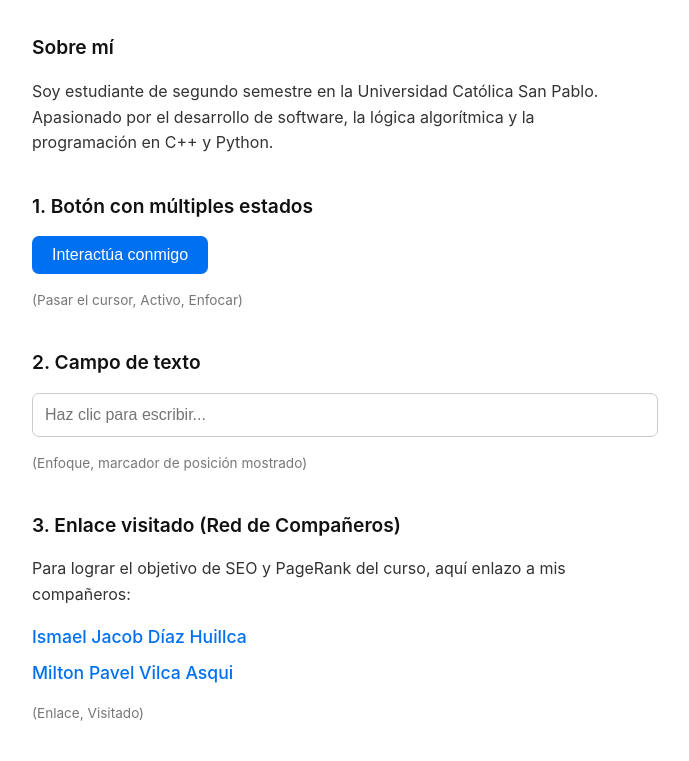
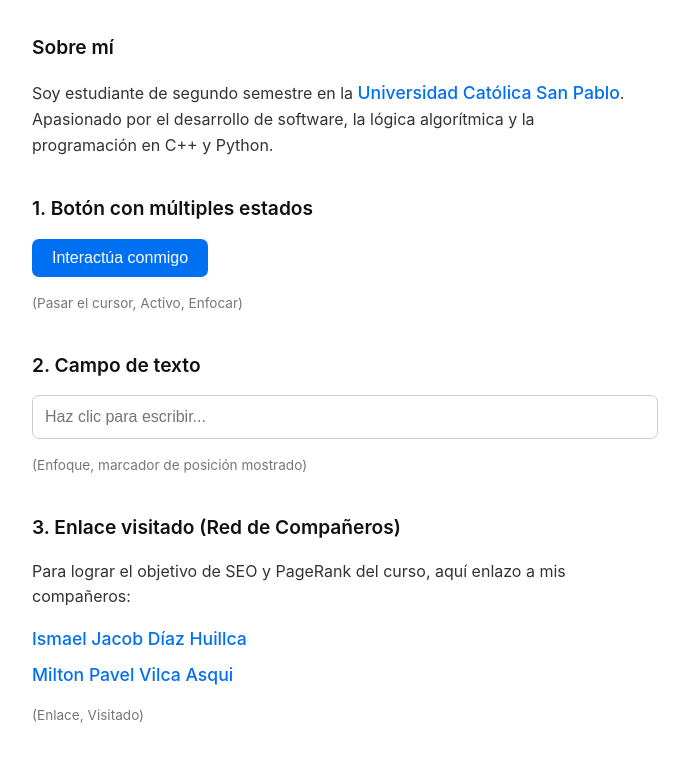
Before and after one commit to ugovh/Ivan-Perales-Marroquin, a plain HTML site: page index.html in a window 1280 px wide. Shown: the part 177-938 px from the top of the page, without its empty margins (308-997 px from the left). Drawn offline with Linux system fonts and the light colour scheme.

Commit message:
Update index.html

```diff
--- a/index.html
+++ b/index.html
@@ -13,7 +13,7 @@
 
     <section>
         <h3>Sobre mí</h3>
-        <p>Soy estudiante de segundo semestre en la Universidad Católica San Pablo. Apasionado por el desarrollo de software, la lógica algorítmica y la programación en C++ y Python.</p>
+        <p>Soy estudiante de segundo semestre en la <a href="https://ucsp.edu.pe/" target="_blank" class="enlace-interactivo">Universidad Católica San Pablo</a>. Apasionado por el desarrollo de software, la lógica algorítmica y la programación en C++ y Python.</p>
     </section>
 
     <section>
```
